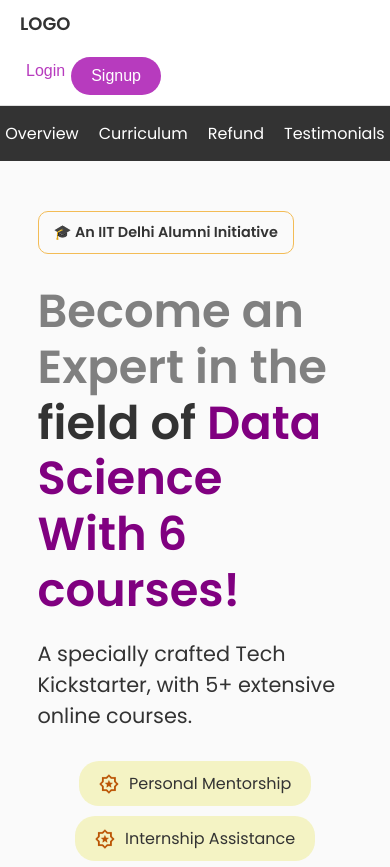
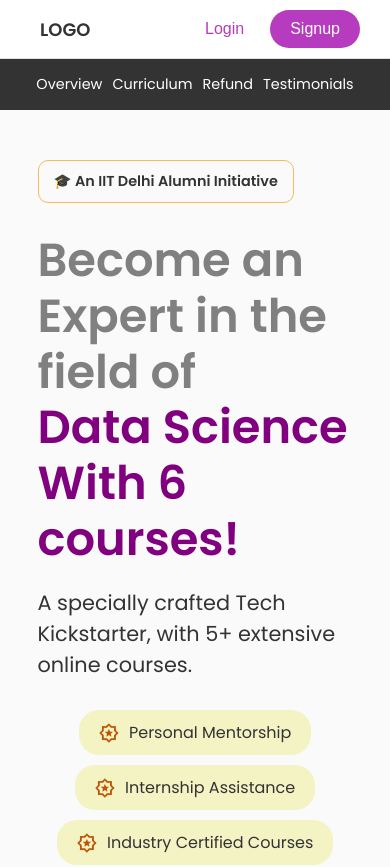
Before and after one commit to Kj1710/Figmatocode, a React (Create React App) app: page / in a window 390 px wide. Shown: the top 867 px of the page. Built offline with nearby package versions, Linux system fonts and the light colour scheme.

Commit message:
Final commit ready for deployment

```diff
--- a/src/components/Header/Header.css
+++ b/src/components/Header/Header.css
@@ -44,21 +44,11 @@
 
 @media only screen and (max-width: 768px) {
   .header-content {
-    flex-direction: column;
-    align-items: flex-start;
+    flex-direction: row;
+
   }
 
-  .log {
-    margin-left: 0;
-    margin-bottom: 10px;
-  }
 
-  .auth-links .login-button,
-  .auth-links .signup-button {
-    margin: 0;
-  }
 
-  .auth-links .signup-button {
-    margin-top: 10px;
-  }
+
 }
--- a/src/components/Navbar/Navbar.css
+++ b/src/components/Navbar/Navbar.css
@@ -21,5 +21,17 @@
   width: 100%;
   height: 3px;
   background-color: orange;
+}
 
+/* Media query for smaller screens */
+@media only screen and (max-width: 768px) {
+  .nav-links {
+    flex-direction: row;
+    gap: 10px;
+    align-items: center;
+  }
+
+  .nav-links a {
+    font-size: 0.9em;
+  }
 }
--- a/src/components/Overview/Overview.js
+++ b/src/components/Overview/Overview.js
@@ -12,7 +12,7 @@ const Overview = () => {
             </div>
             <h1>
               <span className="grey-text">Become an Expert in the</span>
-              field of <span className="highlight-text"> Data Science </span>
+              <span className="grey-text">field of</span>   <span className="highlight-text"> Data Science </span>
               <br />
               <span className="highlight-text">With 6 courses! </span>
             </h1>
```
